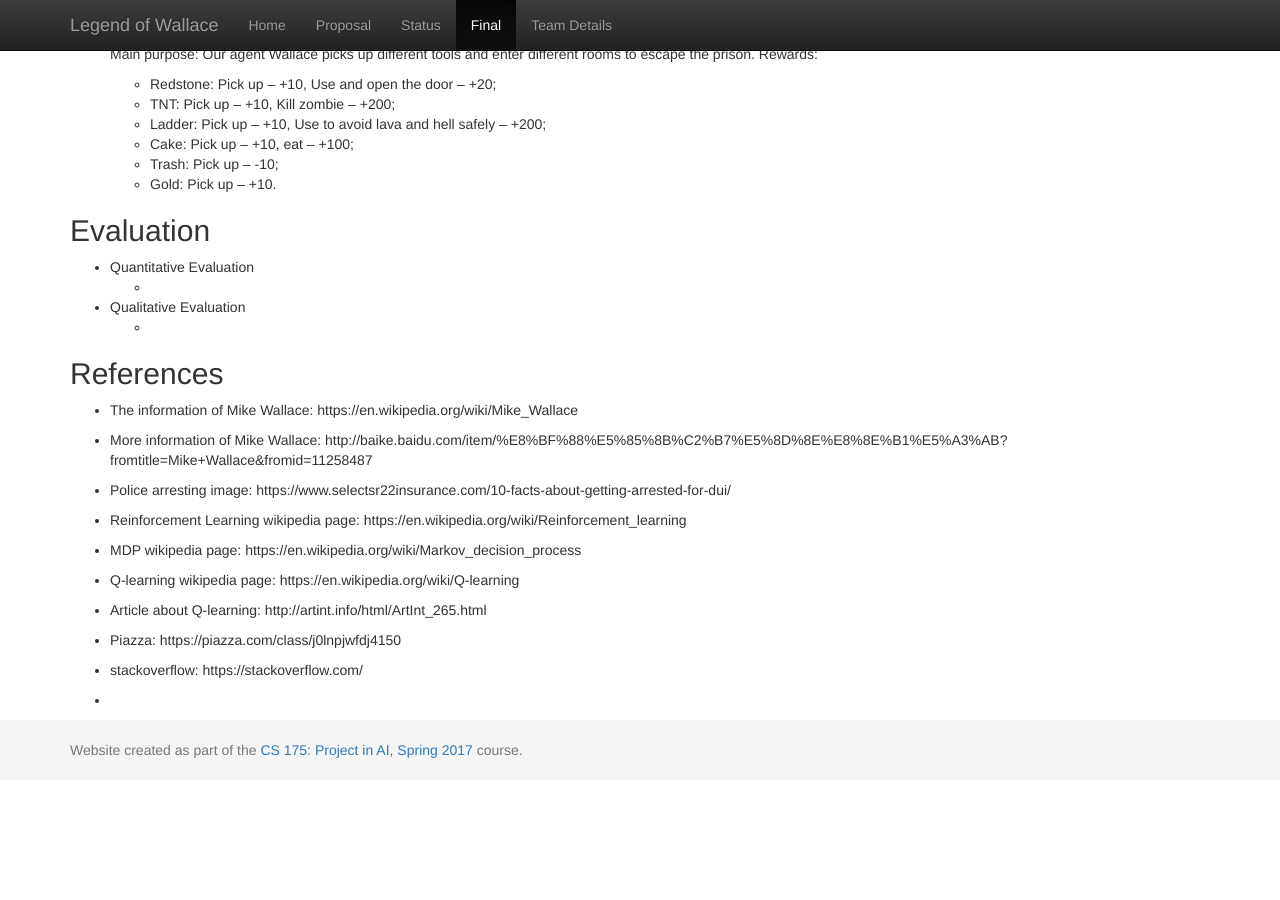
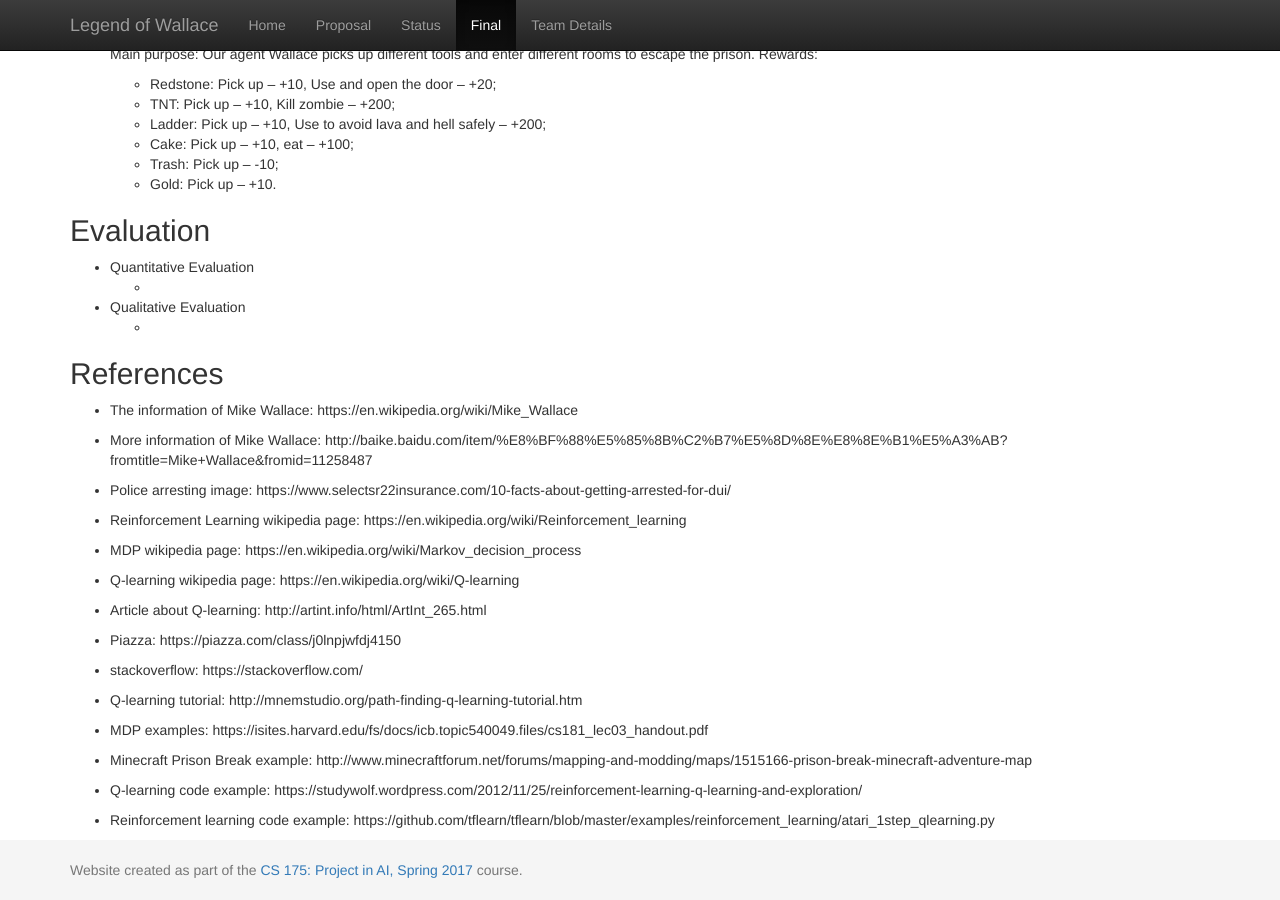
Before and after one commit to rl3740/WallaceAI, a Jekyll site: the page built from docs/final.md, in a window 1280 px wide and 900 px high, scrolled down 1440 px. Built offline with Jekyll 4.4.1, drawn with Linux system fonts in a browser that asks for light colours; before the commit the page ends 2220 px from its top, so only the background shows below that.

Commit message:
Create final.md

```diff
--- a/docs/final.md
+++ b/docs/final.md
@@ -71,4 +71,12 @@ Moreover, we have updated a lot since the status report. Last time, our goal is
 
 - stackoverflow: https://stackoverflow.com/
 
--
+- Q-learning tutorial: http://mnemstudio.org/path-finding-q-learning-tutorial.htm
+
+- MDP examples: https://isites.harvard.edu/fs/docs/icb.topic540049.files/cs181_lec03_handout.pdf
+
+- Minecraft Prison Break example: http://www.minecraftforum.net/forums/mapping-and-modding/maps/1515166-prison-break-minecraft-adventure-map
+
+- Q-learning code example: https://studywolf.wordpress.com/2012/11/25/reinforcement-learning-q-learning-and-exploration/
+
+- Reinforcement learning code example: https://github.com/tflearn/tflearn/blob/master/examples/reinforcement_learning/atari_1step_qlearning.py
```
